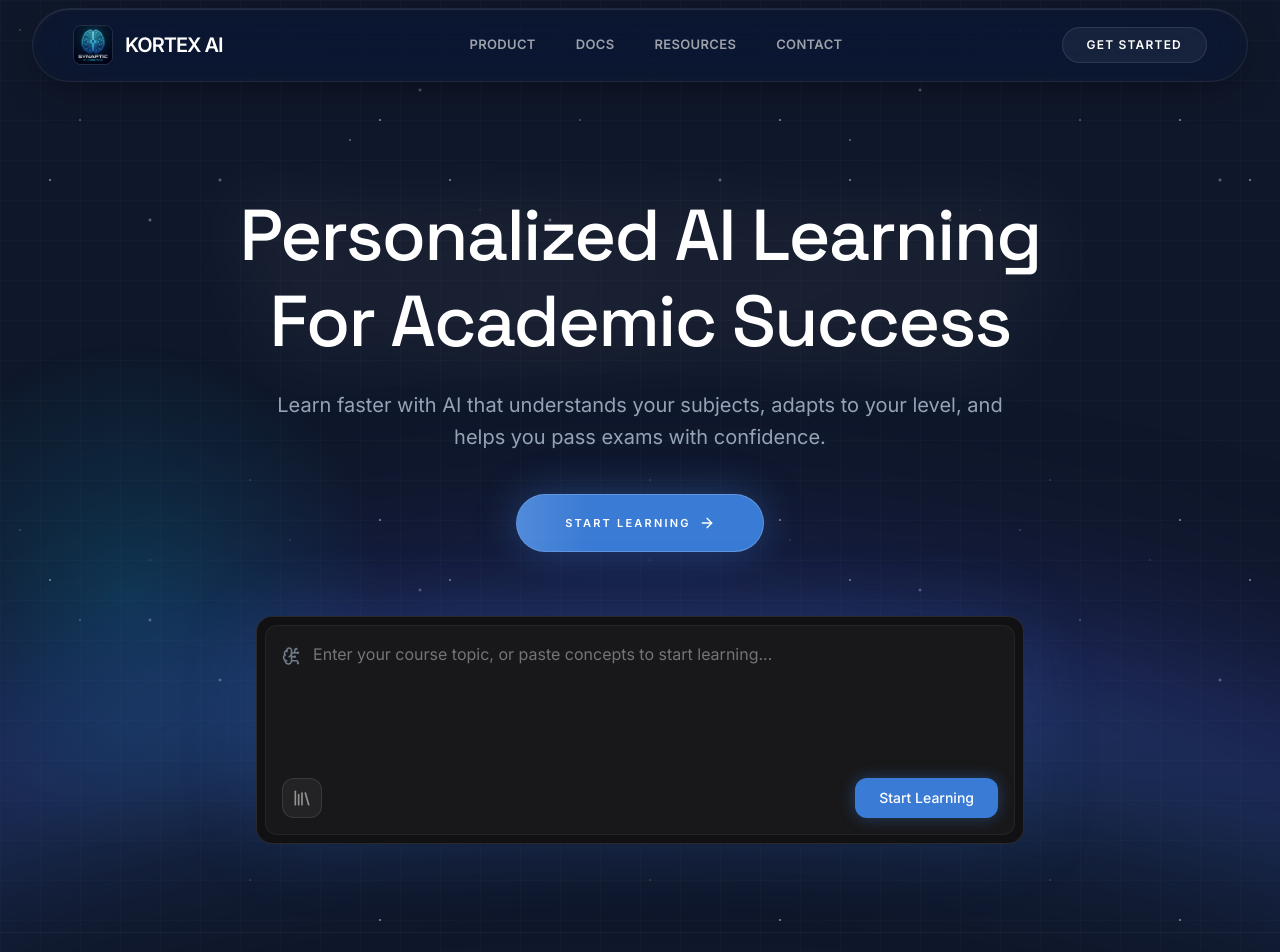
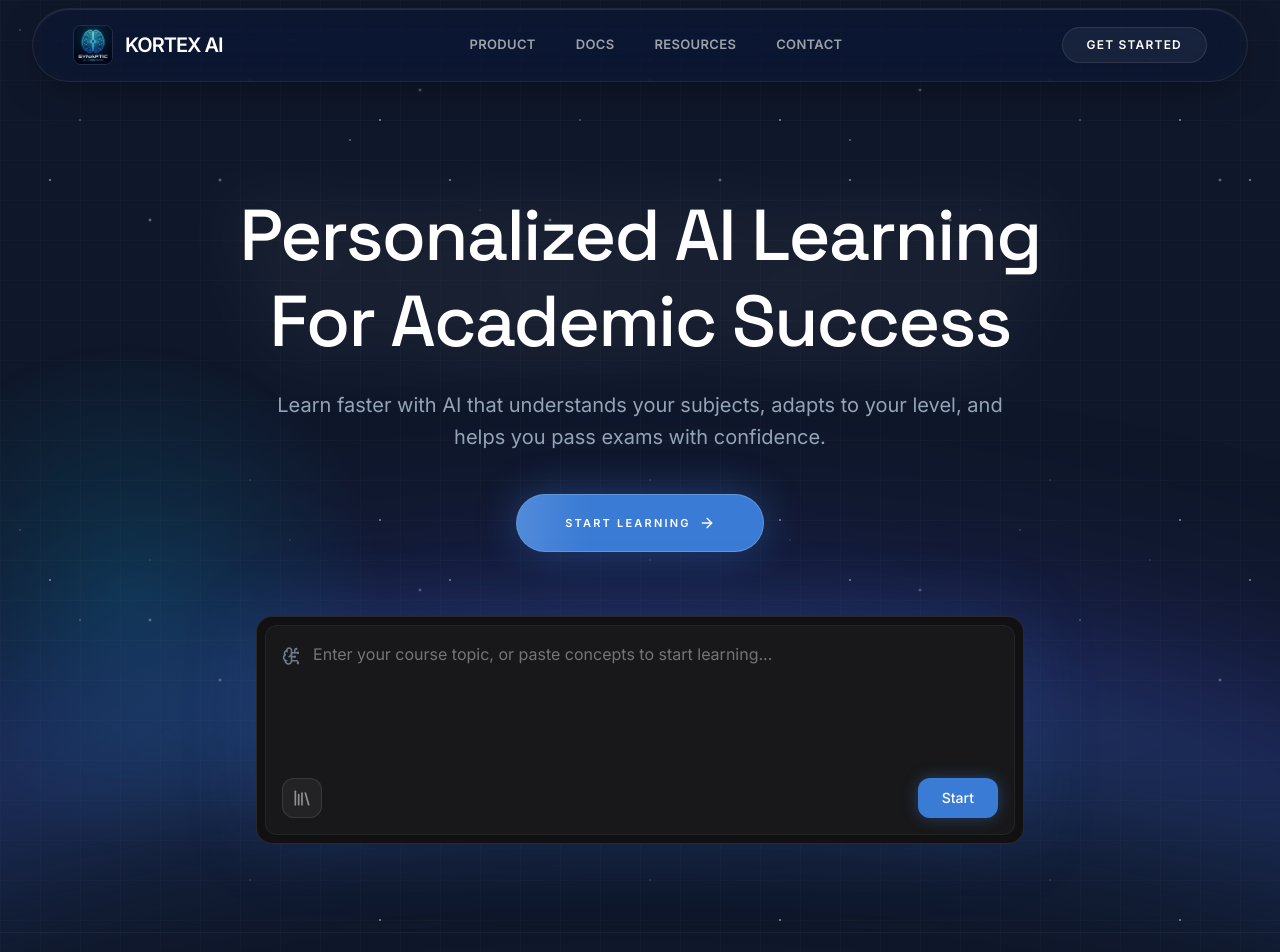
Before and after one commit to iamemmanueldegreat-lgtm/K33-landing-page, a React (Vite) app: page / in a window 1280 px wide. Shown: the top 952 px of the page. Built offline with nearby package versions, Linux system fonts and the light colour scheme.

Commit message:
feat: Shorten "Start Learning" button text
Reduces the text on the "Start Learning" button to simply "Start" for better UI density and conciseness.

```diff
--- a/src/App.tsx
+++ b/src/App.tsx
@@ -345,7 +345,7 @@ export default function App() {
                     <Library className="w-5 h-5" />
                   </div>
                   <button className="bg-[#3A7BD5] hover:bg-[#3168B5] text-white px-6 py-2.5 rounded-xl text-sm font-medium transition-colors cursor-pointer shadow-[0_0_15px_rgba(58,123,213,0.4)]">
-                    Start Learning
+                    Start
                   </button>
                 </div>
               </div>
```
